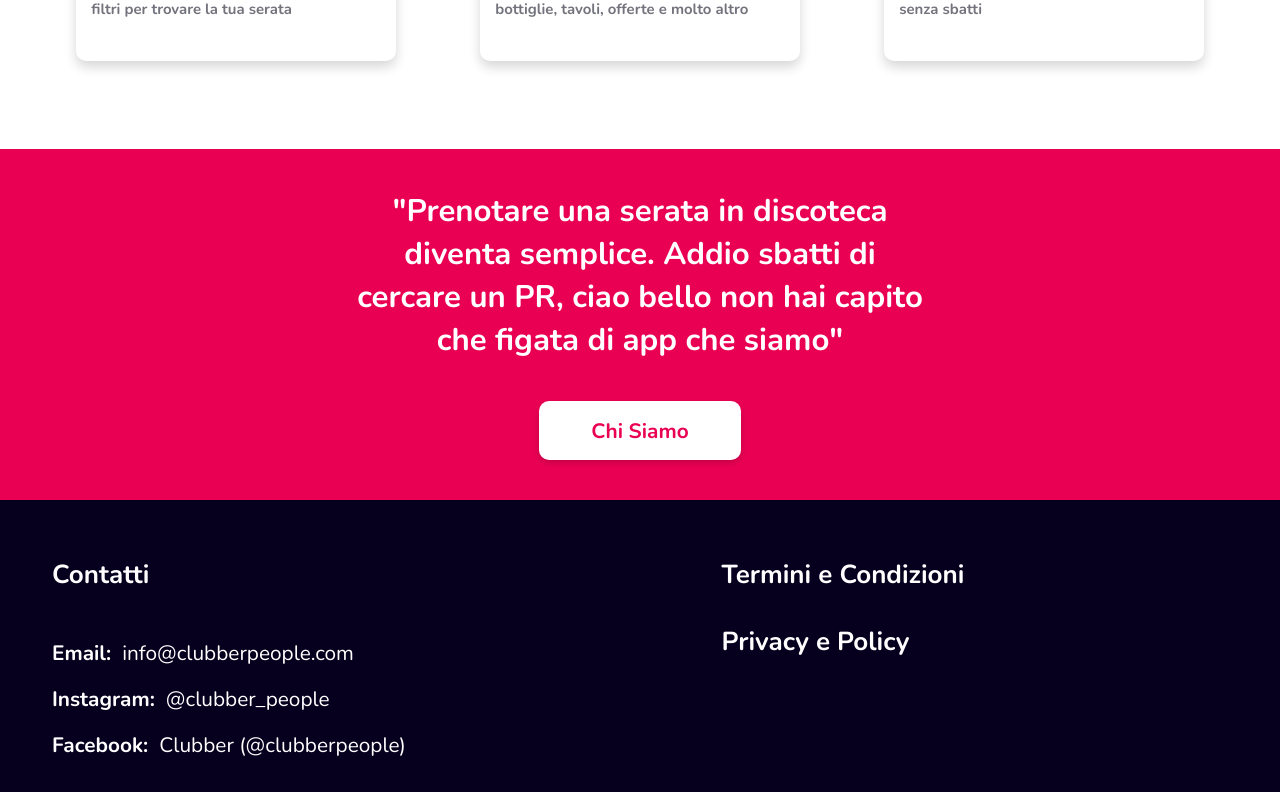
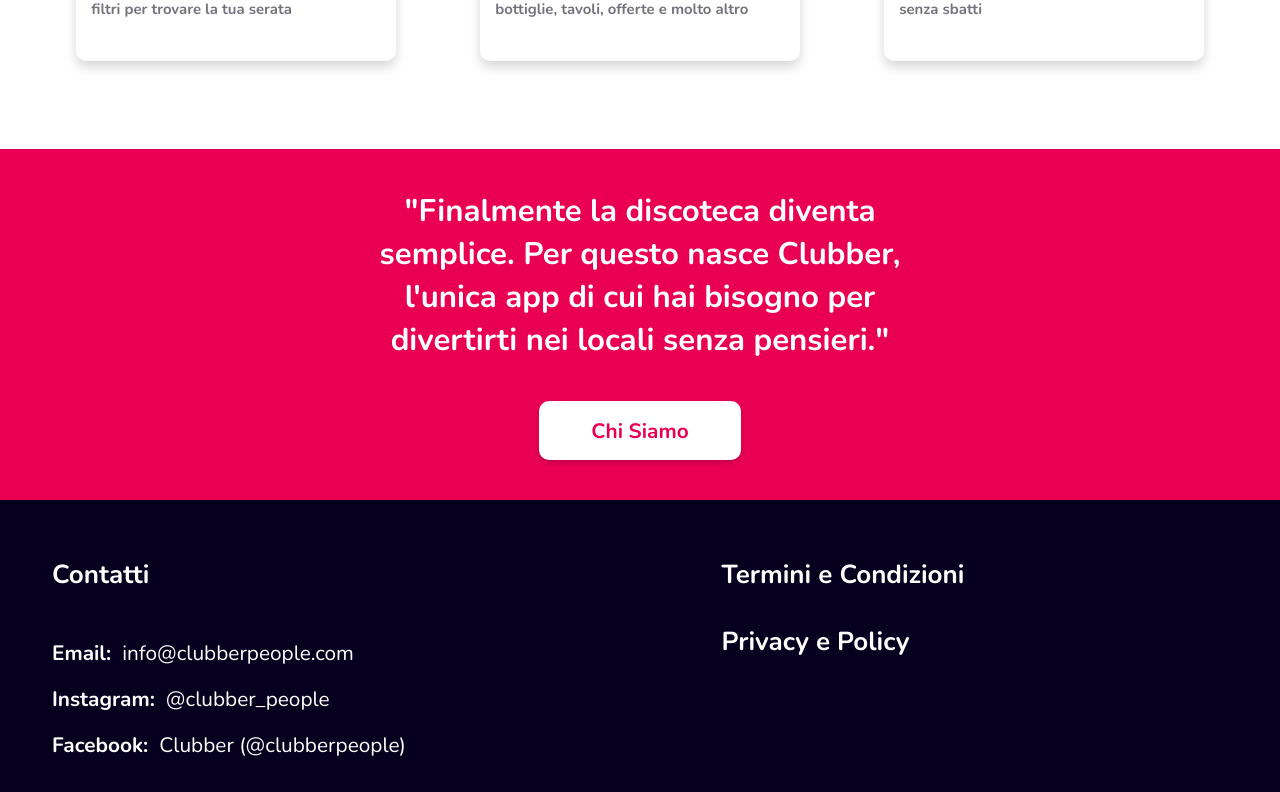
Before and after one commit to lodelux/clubber_web, a Vue app: page / in a window 1280 px wide. Shown: the part 1369-2161 px from the top of the page. Built offline with nearby package versions, Linux system fonts and the light colour scheme.

Commit message:
Changed home copy

```diff
--- a/src/components/home/content.vue
+++ b/src/components/home/content.vue
@@ -30,8 +30,7 @@
 
   <div class="hero">
     <p class="info">
-      "Prenotare una serata in discoteca diventa semplice. Addio sbatti di
-      cercare un PR, ciao bello non hai capito che figata di app che siamo"
+      "Finalmente la discoteca diventa semplice. Per questo nasce Clubber, l'unica app di cui hai bisogno per divertirti nei locali senza pensieri."
     </p>
     <router-link :to="{ name: 'About' }">
       <button class="us">Chi Siamo</button>
```
